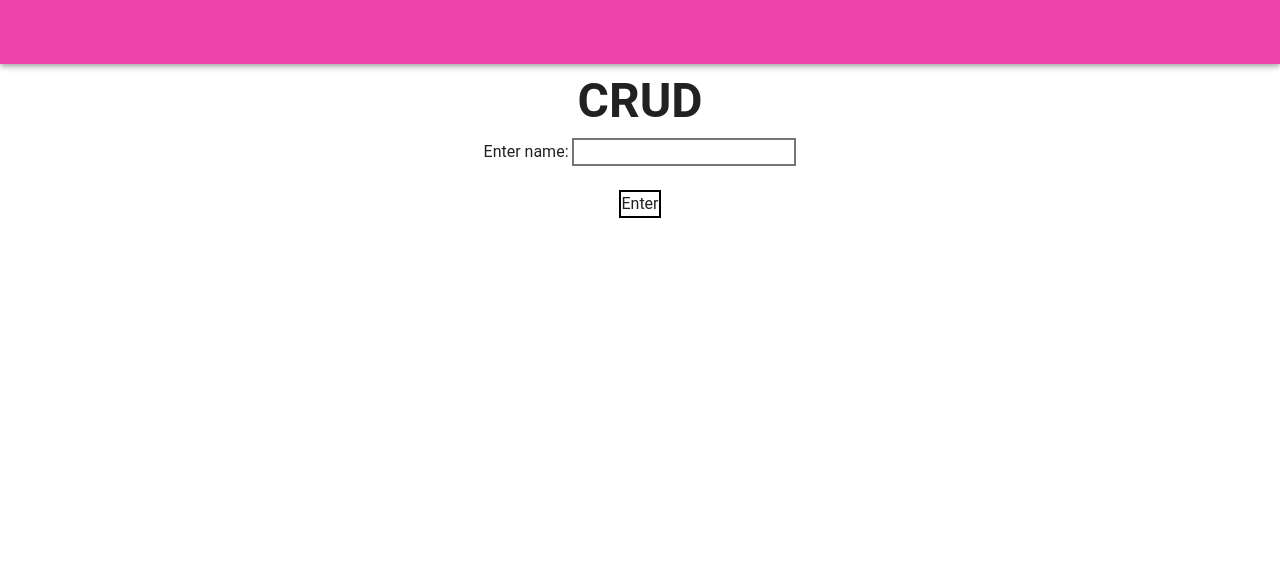
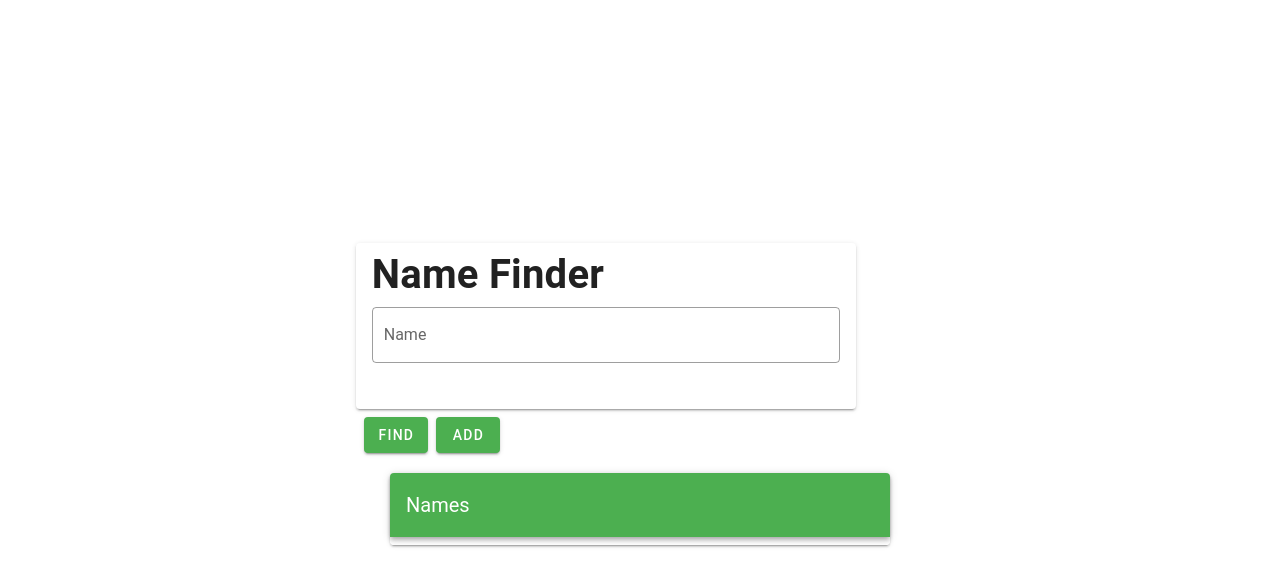
Before and after one commit to sp-devi/e-mevn-client, a Vue app: page / in a window 1280 px wide. Shown: the top 586 px of the page. Built offline with nearby package versions, Linux system fonts and the light colour scheme; a small style sheet from the web is missing.

Commit message:
Fix Vue components, add functionalities

```diff
--- a/src/App.vue
+++ b/src/App.vue
@@ -1,28 +1,64 @@
 <template>
   <v-app>
-    <v-app-bar app color="primary" dark>
-      <v-spacer></v-spacer>
-    </v-app-bar>
-
-    <v-main>
-      <HelloWorld />
-    </v-main>
+    <v-container fill-height>
+      <v-row align="center" justify="center">
+        <v-col cols="12" class="justify-center">
+          <v-row align="center" justify="center">
+            <v-col cols="6" class="justify-center">
+              <v-card width="500px">
+                <v-card-title>
+                  <h1>Name Finder</h1>
+                </v-card-title>
+                <v-card-text>
+                  <v-form>
+                    <v-text-field label="Name" outlined v-model="nameInput" />
+                  </v-form>
+                </v-card-text>
+              </v-card>
+              <v-card-actions>
+                <v-btn color="success" @click="findName(nameInput)">Find</v-btn>
+                <v-btn color="success" @click="addName(nameInput)">Add</v-btn>
+              </v-card-actions>
+            </v-col>
+          </v-row>
+          <Name :names="names"></Name>
+        </v-col>
+      </v-row>
+    </v-container>
   </v-app>
 </template>
 
 <script lang="ts">
 import Vue from "vue";
-import HelloWorld from "./components/HelloWorld.vue";
+import Name from "./components/Name.vue";
+import { mapActions } from "vuex";
+import axios from "axios";
 
 export default Vue.extend({
   name: "App",
 
   components: {
-    HelloWorld
+    Name,
   },
 
   data: () => ({
-    //
-  })
+    names: [],
+  }),
+
+  methods: {
+    ...mapActions(["getName"]),
+    async findName(name: string) {
+      const responseName = await this.getName(name);
+      const namex = [{ name: responseName.data.name }];
+      this.$data.names = namex;
+    },
+    ...mapActions(["insertName"]),
+    async addName(name: string) {
+      const responseName = await this.insertName(name);
+      alert(responseName);
+      const namex = [{ name: responseName }];
+      this.$data.names = namex;
+    },
+  },
 });
 </script>
--- a/src/components/HelloWorld.vue
+++ /dev/null
@@ -1,36 +0,0 @@
-<template>
-  <v-container>
-    <v-row class="text-center">
-      <v-col cols="12">
-        <h1 class="display-2 font-weight-bold mb-3">CRUD</h1>
-        <form>
-          <v-row class="text-center">
-            <v-col cols="12">
-              <label>Enter name: </label>
-              <input class="border" type="text" />
-            </v-col>
-            <v-col cols="12">
-              <button class="border">Enter</button>
-            </v-col>
-          </v-row>
-        </form>
-      </v-col>
-    </v-row>
-  </v-container>
-</template>
-
-<script lang="ts">
-import Vue from "vue";
-
-export default Vue.extend({
-  name: "HelloWorld",
-
-  data: () => ({}),
-});
-</script>
-
-<style lang="scss">
-.border {
-  border-style: solid;
-}
-</style>
--- /dev/null
+++ b/src/components/Name.vue
@@ -0,0 +1,55 @@
+<template>
+  <v-container>
+    <v-row align="center" justify="center">
+      <v-col cols="6" class="justify-center">
+        <v-card max-width="500" class="mx-auto">
+          <v-toolbar color="green" dark>
+            <v-toolbar-title>Names</v-toolbar-title>
+          </v-toolbar>
+          <v-list subheader two-line>
+            <v-list-item v-for="name in names" :key="name">
+              <v-list-item-avatar>
+                <v-icon class="grey lighten-1" dark>mdi-account</v-icon>
+              </v-list-item-avatar>
+              <v-list-item-content>
+                <v-list-item-title class="pl-2">{{
+                  name.name
+                }}</v-list-item-title>
+              </v-list-item-content>
+              <v-list-item-action>
+                <v-btn icon>
+                  <v-icon color="red" @click="removeName(name.name)"
+                    >mdi-minus</v-icon
+                  >
+                </v-btn>
+              </v-list-item-action>
+            </v-list-item>
+          </v-list>
+        </v-card>
+      </v-col>
+    </v-row>
+  </v-container>
+</template>
+
+<script lang="ts">
+import Vue from "vue";
+import { mapActions } from "vuex";
+
+export default Vue.extend({
+  name: "Name",
+
+  props: ["names"],
+
+  data: () => ({}),
+
+  methods: {
+    ...mapActions(["deleteName"]),
+    async removeName(name: string) {
+      const responseName = await this.deleteName(name);
+      alert(responseName);
+      const namex = [{ name: responseName }];
+      this.$data.names = namex;
+    },
+  },
+});
+</script>
--- a/src/components/NameIO.vue
+++ /dev/null
@@ -1,36 +0,0 @@
-<template>
-  <v-container>
-    <v-row class="text-center">
-      <v-col cols="12">
-        <h1 class="display-2 font-weight-bold mb-3">CRUD</h1>
-        <form>
-          <v-row class="text-center">
-            <v-col cols="12">
-              <label>Enter name: </label>
-              <input class="border" type="text" />
-            </v-col>
-            <v-col cols="12">
-              <button class="border">Enter</button>
-            </v-col>
-          </v-row>
-        </form>
-      </v-col>
-    </v-row>
-  </v-container>
-</template>
-
-<script lang="ts">
-import Vue from "vue";
-
-export default Vue.extend({
-  name: "HelloWorld",
-
-  data: () => ({}),
-});
-</script>
-
-<style lang="scss">
-.border {
-  border-style: solid;
-}
-</style>
--- a/src/views/About.vue
+++ /dev/null
@@ -1,5 +0,0 @@
-<template>
-  <div class="about">
-    <h1>This is an about page</h1>
-  </div>
-</template>
--- a/src/views/Home.vue
+++ b/src/views/Home.vue
@@ -1,17 +1,14 @@
 <template>
   <div class="home">
-    <HelloWorld msg="Welcome to Your Vue.js + TypeScript App" />
   </div>
 </template>
 
 <script lang="ts">
 import Vue from "vue";
-import HelloWorld from "@/components/HelloWorld.vue"; // @ is an alias to /src
 
 export default Vue.extend({
   name: "Home",
   components: {
-    HelloWorld
   }
 });
 </script>
```
Also changed, not shown: src/components/Crud.vue (deleted).
